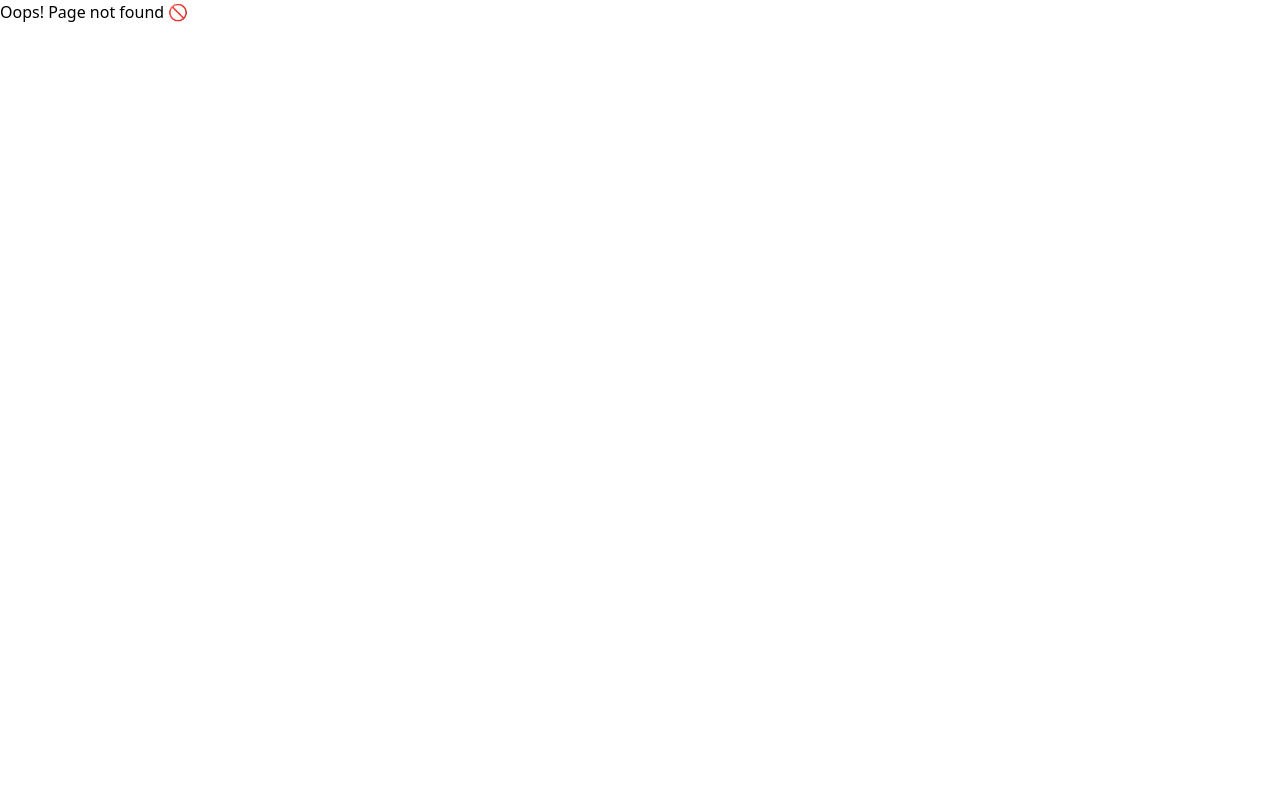
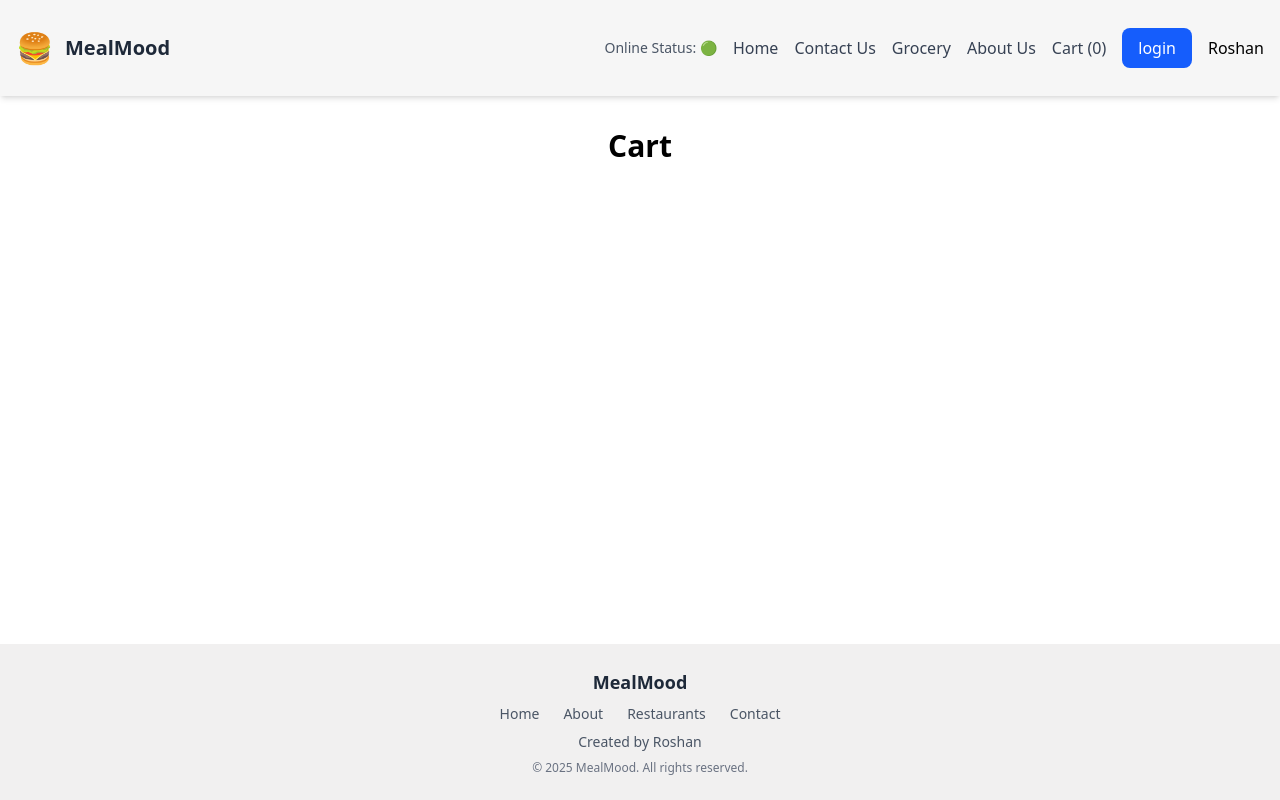
Before and after one commit to RoshnV18/MealMood, a React (Vite) app: page /cart in a window 1280 px wide. Before the commit this address had no page. Built offline with nearby package versions, Linux system fonts and the light colour scheme.

Commit message:
Use Redux Toolkit and React Redux for add item in cart

```diff
--- a/package.json
+++ b/package.json
@@ -12,12 +12,14 @@
     "parcel": "^2.15.4"
   },
   "dependencies": {
+    "@reduxjs/toolkit": "^2.8.2",
     "@tailwindcss/postcss": "^4.1.11",
     "autoprefixer": "^10.4.21",
     "lucide-react": "^0.525.0",
     "postcss": "^8.5.6",
     "react": "^19.1.0",
     "react-dom": "^19.1.0",
+    "react-redux": "^9.2.0",
     "react-router": "^7.7.0",
     "tailwindcss": "^4.1.11"
   }
--- a/src/App.js
+++ b/src/App.js
@@ -10,6 +10,9 @@ import RestroMenu from "./components/RestroMenu";
 import { lazy, Suspense, useEffect, useState } from "react";
 import Shimmer from "./components/Shimmer";
 import UserContext from "./utils/UserContext";
+import { store } from "./utils/store";
+import { Provider } from "react-redux";
+import Cart from "./components/Cart";
 
 const Grocery = lazy(() => import("./components/Grocery"));
 
@@ -24,6 +27,7 @@ const App = () => {
   }, []);
 
   return (
+    <Provider store={store}>
       <UserContext.Provider value={{ loggedInUser: userName }}>
         <div className="flex flex-col min-h-screen">
           <Header />
@@ -35,6 +39,7 @@ const App = () => {
           <Footer name="Roshan" />
         </div>
       </UserContext.Provider>
+    </Provider>
   );
 };
 
@@ -45,6 +50,7 @@ const router = (
         <Route index element={<Body />} />
         <Route path="about" element={<About />} />
         <Route path="contact" element={<Contact />} />
+        <Route path="cart" element={<Cart />} />
         <Route
           path="grocery"
           element={
--- /dev/null
+++ b/src/components/Cart.js
@@ -0,0 +1,16 @@
+import { useSelector } from "react-redux";
+
+const Cart = () => {
+  const cartItems = useSelector((store) => store.cart.items);
+
+  return (
+    <div className="text-center m-4 p-4">
+      <h1 className="text-3xl font-bold">Cart</h1>
+      {cartItems.map((cart, index) => (
+        <p key={index}>{cart.card.info.name}</p>
+      ))}
+    </div>
+  );
+};
+
+export default Cart;
--- a/src/components/Header.js
+++ b/src/components/Header.js
@@ -2,6 +2,7 @@ import { useContext, useState } from "react";
 import { Link } from "react-router";
 import useOnlineStatus from "../utils/useOnlineStatus";
 import UserContext from "../utils/UserContext";
+import { useSelector } from "react-redux";
 
 const Header = () => {
   const [input, setInput] = useState("login");
@@ -9,6 +10,8 @@ const Header = () => {
   const onlineStatus = useOnlineStatus();
 
   const { loggedInUser } = useContext(UserContext);
+
+  const cartItems = useSelector((store) => store.cart.items);
 
   const handleClick = () => {
     input === "login" ? setInput("logout") : setInput("login");
@@ -60,7 +63,12 @@ const Header = () => {
               </Link>
             </li>
             <li className="text-gray-700 hover:text-blue-600 cursor-pointer transition-colors duration-200">
-              Cart
+              <Link
+                to="/cart"
+                className="text-gray-700 hover:text-blue-600 transition-colors duration-200 no-underline"
+              >
+                Cart ({cartItems.length})
+              </Link>
             </li>
 
             <button
--- a/src/components/ItemList.js
+++ b/src/components/ItemList.js
@@ -1,7 +1,15 @@
 import React from "react";
 import { CDN_URL } from "../utils/constants";
+import { useDispatch, useSelector } from "react-redux";
+import { addItem } from "../utils/cartSlice";
 
 const ItemList = ({ items }) => {
+  const dispatch = useDispatch();
+
+  const handleAddItem = (item) => {
+    dispatch(addItem(item));
+  };
+
   return (
     <div>
       {items.map((item) => (
@@ -28,7 +36,10 @@ const ItemList = ({ items }) => {
 
           <div className=" h-20 my-2 w-3/12">
             <div className="absolute">
-              <button className="  mx-10 px-2  mt-14 bg-black text-white rounded-sm cursor-pointer">
+              <button
+                className="  mx-10 px-2  mt-14 bg-black text-white rounded-sm cursor-pointer"
+                onClick={() => handleAddItem(item)}
+              >
                 Add +
               </button>
             </div>
--- a/src/components/RestraunCategory.js
+++ b/src/components/RestraunCategory.js
@@ -1,9 +1,12 @@
+import { useState } from "react";
 import ItemList from "./ItemList";
 
 const RestraunCategory = ({ resData, showIndex, setShowIndex, index }) => {
   const handleClick = () => {
     setShowIndex(showIndex === index ? null : index);
   };
+  const isOpen = showIndex === index;
+  const arrow = isOpen ? "⬆" : "⬇";
 
   return (
     <div className="w-6/12 mx-auto my-4 bg-gray-100  p-4  rounded-lg  shadow-sm">
@@ -14,7 +17,7 @@ const RestraunCategory = ({ resData, showIndex, setShowIndex, index }) => {
         <span className="font-bold ">
           {resData.title} ({resData.itemCards.length})
         </span>
-        <span className="text-xl mr-4">⬇️</span>
+        <span className="text-xl mr-4">{arrow}</span>
       </div>
       {showIndex === index && <ItemList items={resData?.itemCards} />}
     </div>
--- /dev/null
+++ b/src/utils/cartSlice.js
@@ -0,0 +1,21 @@
+import { createSlice } from "@reduxjs/toolkit";
+
+const cartSlice = createSlice({
+  name: "cart",
+  initialState: {
+    items: [],
+  },
+  reducers: {
+    addItem: (state, action) => {
+      state.items.push(action.payload);
+    },
+    removeItem: (state) => {
+      state.items.pop();
+    },
+    clearItem: (state) => {
+      state.items.length = 0;
+    },
+  },
+});
+export const { addItem, removeItem, clearItem } = cartSlice.actions;
+export default cartSlice.reducer;
--- /dev/null
+++ b/src/utils/store.js
@@ -0,0 +1,8 @@
+import { configureStore } from "@reduxjs/toolkit";
+import cartReducer from "./cartSlice";
+
+export const store = configureStore({
+  reducer: {
+    cart: cartReducer,
+  },
+});
--- a/src/utils/useRestrauntMenu.js
+++ b/src/utils/useRestrauntMenu.js
@@ -24,8 +24,6 @@ const useRestrauntMenu = (resId) => {
         "type.googleapis.com/swiggy.presentation.food.v2.ItemCategory"
     );
 
-    console.log(category);
-
     setCategory(category || []);
   };
 
```
Also changed, not shown: 1 other file (tests, documents, lock files or other folders). Lines whose indentation alone changed are shown as unchanged.
